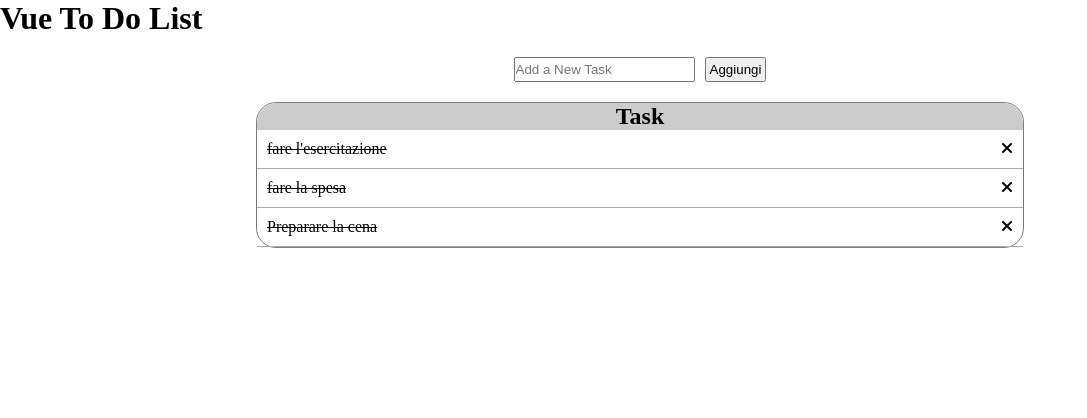
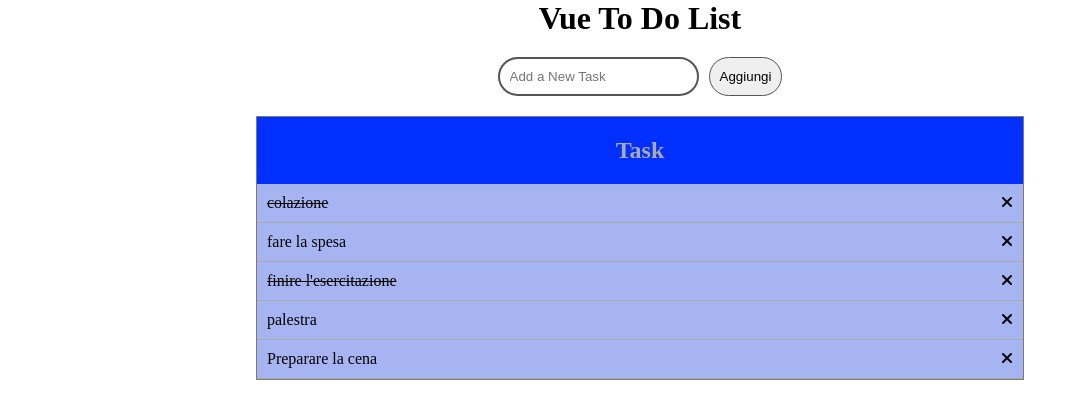
Before and after one commit to AlessandraMartera/vue-todolist, a plain HTML site: page index.html in a window 1280 px wide. Shown: the whole page, without its empty margins (0-1087 px from the left). Drawn offline with nearby package versions, Linux system fonts and the light colour scheme.

Commit message:
update layout

```diff
--- a/css/style.css
+++ b/css/style.css
@@ -2,6 +2,10 @@
     margin: 0;
     padding: 0;
     box-sizing: border-box;
+}
+
+header{
+    text-align: center;
 }
 
 main{
@@ -16,23 +20,38 @@ section#input{
 }
 input {
     margin-right: 10px;
+    padding: 10px;
+    border-radius: 20px;
+    border: 2px solid #555;
 }
+
+input:hover{
+    border: 2px solid #002fff;
+}
+
 button {
-    padding: 3px;
+    padding: 10px;
+    padding: 10px;
+    border-radius: 20px;
+    border: 1px solid #555;
+}
+button:hover{
+    background-color: #a6b4f1;
 }
 
 /* container settings */
 #task_container {
     margin: 20px 0;
     border: 1px solid rgb(124, 124, 124);
-    border-radius: 20px;
+    background-color: #a6b4f1;
     min-height: 100px;
 }
 
 #header_task_container {
-    border-radius: 20px 20px 0 0 ;
-    background-color: #ccc;
+    color: #aaa;
+    background-color: #002fff;
     text-align: center;
+    padding: 20px;
 }
 
 /* list element */
@@ -47,6 +66,7 @@ li {
     justify-content: space-between;
 }
 
+
 .fa-xmark {
     cursor: pointer;
 }
--- a/js/main.js
+++ b/js/main.js
@@ -16,14 +16,22 @@ createApp({
         tasks : [
                 {
                     done: true,
-                    text:"fare l'esercitazione"
+                    text:"colazione"
                 },
                 {
-                    done: true,
+                    done: false,
                     text: "fare la spesa"
                 },
                 {
                     done: true,
+                    text:"finire l'esercitazione"
+                },
+                {
+                    done: false,
+                    text:"palestra"
+                },
+                {
+                    done: false,
                     text: "Preparare la cena"
                 }
         ]
```
